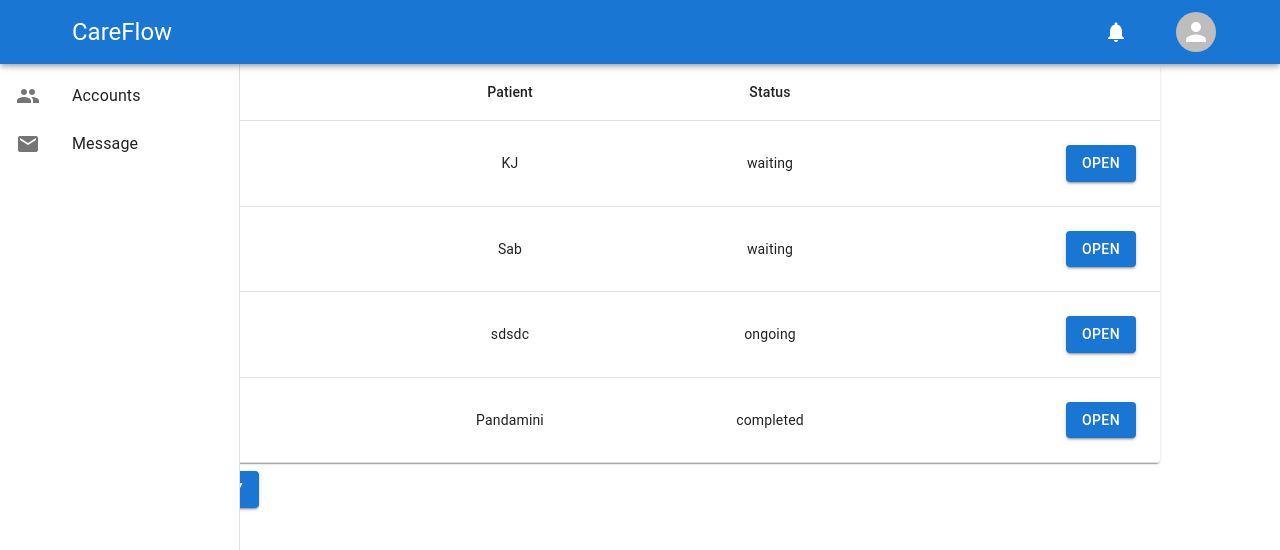
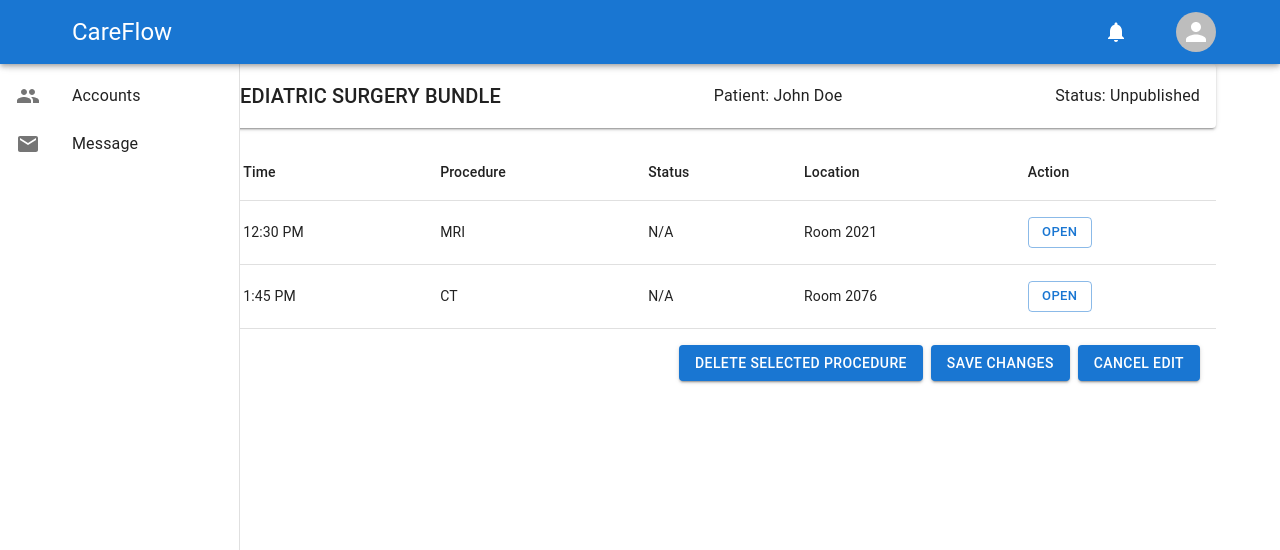
Before and after one commit to Hua5253/Care-Flow, a React (Vite) app in the folder client/: page /manager-procedure in a window 1280 px wide. Shown: the top 550 px of the page. Built offline with nearby package versions, Linux system fonts and the light colour scheme.

Commit message:
create basic routing

```diff
--- a/client/package.json
+++ b/client/package.json
@@ -16,7 +16,8 @@
     "@mui/material": "^5.15.14",
     "axios": "^1.6.8",
     "react": "^18.2.0",
-    "react-dom": "^18.2.0"
+    "react-dom": "^18.2.0",
+    "react-router-dom": "^6.22.3"
   },
   "devDependencies": {
     "@types/react": "^18.2.43",
--- a/client/src/components/pathwaysTab/pathwayScreen/PathwayScreen.tsx
+++ b/client/src/components/pathwaysTab/pathwayScreen/PathwayScreen.tsx
@@ -3,6 +3,7 @@
 import CreatePathwayModal from "../modals/CreatePathwayModal";
 import { useState } from "react";
 import AppBanner from "../../AppBanner/AppBanner";
+import { Container } from "@mui/material";
 
 export default function PathwayScreen() {
   const [showAddPathwayModal, setShowAddPathwayModal] = useState(false);
@@ -12,10 +13,12 @@
   };
 
   return (
-    <Box sx={{ flexGrow: 1 }}>
-      <AppBanner />
-      <PathwayList showModal={handleAddPathwayModalClick} />
-      {showAddPathwayModal && <CreatePathwayModal handleClose={() => setShowAddPathwayModal(false)}/>}
-    </Box>
+    <Container id="app">
+      <Box sx={{ flexGrow: 1 }}>
+        <AppBanner />
+        <PathwayList showModal={handleAddPathwayModalClick} />
+        {showAddPathwayModal && <CreatePathwayModal handleClose={() => setShowAddPathwayModal(false)}/>}
+      </Box>
+    </Container>
   );
 }
--- a/client/src/components/pathwaysTab/procedureScreen/ProcedureScreen.tsx
+++ b/client/src/components/pathwaysTab/procedureScreen/ProcedureScreen.tsx
@@ -1,16 +1,20 @@
-import { Box } from "@mui/material";
+import { Box, Container } from "@mui/material";
 import ProcedureBanner from "./ProcedureBanner";
 import ProcedureList from "./ProcedureList";
 import ProcedureFooterButtons from "./ProcedureFooterButtons";
 import AppBanner from "../../AppBanner/AppBanner";
 
 function ProcedureScreen() {
-    return <Box sx={{ flexGrow: 1, mt: 8 }}>
-        <AppBanner />
-        <ProcedureBanner />
-        <ProcedureList />
-        <ProcedureFooterButtons />
-    </Box>
+  return (
+    <Container id="app">
+        <Box sx={{ flexGrow: 1, mt: 8 }}>
+          <AppBanner />
+          <ProcedureBanner />
+          <ProcedureList />
+          <ProcedureFooterButtons />
+        </Box>
+    </Container>
+  );
 }
 
 export default ProcedureScreen;
--- a/client/src/main.tsx
+++ b/client/src/main.tsx
@@ -1,9 +1,11 @@
 import React from "react";
 import ReactDOM from "react-dom/client";
+import { RouterProvider } from "react-router-dom";
+import router from "./routers.tsx";
 import App from "./App.tsx";
 
 ReactDOM.createRoot(document.getElementById("root")!).render(
   <React.StrictMode>
-    <App />
+    <RouterProvider router={router}/>
   </React.StrictMode>
 );
--- /dev/null
+++ b/client/src/routers.tsx
@@ -0,0 +1,12 @@
+import { createBrowserRouter } from "react-router-dom";
+import SplashScreen from "./components/SplashScreen";
+import PathwayScreen from "./components/pathwaysTab/pathwayScreen";
+import ProcedureScreen from "./components/pathwaysTab/procedureScreen";
+
+const router = createBrowserRouter([
+    {path: '/', element: <SplashScreen />},
+    {path: '/manager-pathway', element: <PathwayScreen />},
+    {path: '/manager-procedure', element: <ProcedureScreen />}
+])
+
+export default router;
```
Also changed, not shown: 1 other file (tests, documents, lock files or other folders).
